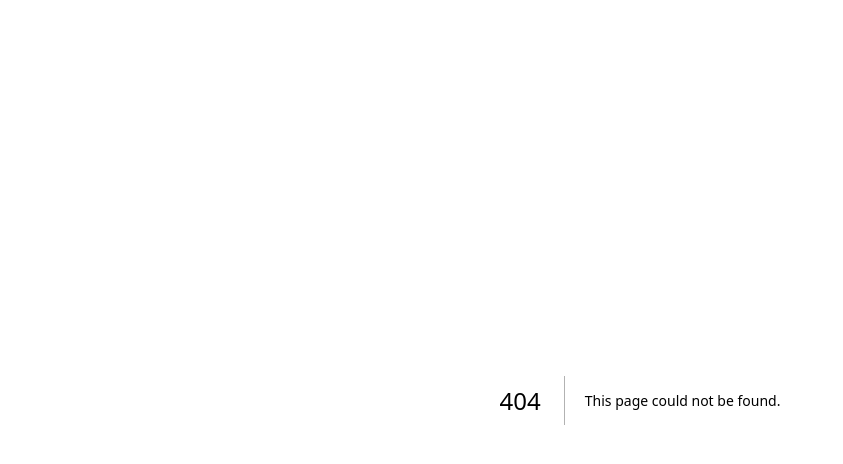
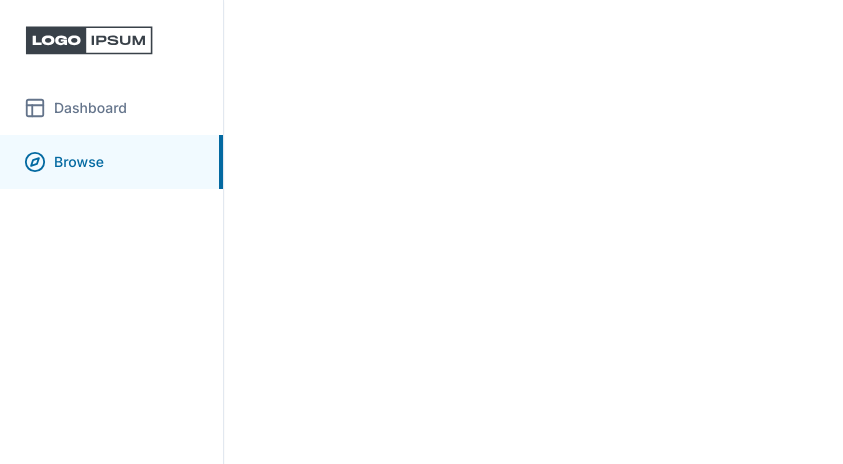
Before and after one commit to WNagorny/StudySpot, a Next.js app: page /search in a window 1280 px wide. Before the commit this address had no page. Shown: the top 464 px of the page, without its empty margins (0-843 px from the left). Built offline with nearby package versions, Linux system fonts and the light colour scheme.

Commit message:
added sidebar, sidebar-routes,sidebar-item components

```diff
--- /dev/null
+++ b/app/(dashboard)/(routes)/search/page.tsx
@@ -0,0 +1,9 @@
+const SearchPage = () => {
+   return (
+      <div>
+         This is a searchPage
+      </div>
+    );
+}
+
+export default SearchPage;
--- /dev/null
+++ b/app/(dashboard)/_components/logo.tsx
@@ -0,0 +1,9 @@
+import Image from "next/image";
+
+const Logo = () => {
+   return (
+      <Image height={130} width={130} alt="logo" src="/logo.svg"/>
+    );
+}
+
+export default Logo;
--- /dev/null
+++ b/app/(dashboard)/_components/sidebar-item.tsx
@@ -0,0 +1,53 @@
+'use client';
+
+import { LucideIcon } from 'lucide-react';
+import { usePathname, useRouter } from 'next/navigation';
+
+import { cn } from '@/lib/utils';
+
+interface SidebarItemProps {
+	icon: LucideIcon;
+	label: string;
+	href: string;
+}
+
+export const SidebarItem = ({ icon: Icon, label, href }: SidebarItemProps) => {
+	const pathname = usePathname();
+	const router = useRouter();
+
+	const isActive =
+		(pathname === '/' && href === '/') ||
+		pathname === href ||
+		pathname?.startsWith(`${href}/`);
+
+	const onClick = () => {
+		router.push(href);
+	};
+
+	return (
+		<button
+			onClick={onClick}
+			type='button'
+			className={cn(
+				'flex items-center gap-x-2 text-slate-500 text-sm font-[500] pl-6 transition-all hover:text-slate-600 hover:bg-slate-300/20',
+				isActive &&
+					'text-sky-700 bg-sky-200/20 hover:bg-sky-200/20 hover:text-sky-700'
+			)}
+		>
+			<div className='flex items-center gap-x-2 py-4'>
+				<Icon
+					size={22}
+					className={cn('text-slate-500', isActive && 'text-sky-700')}
+				/>
+				{label}
+			</div>
+
+			<div
+				className={cn(
+					'ml-auto opacity-0 border-2 border-sky-700 h-full transition-all',
+					isActive && 'opacity-100'
+				)}
+			/>
+		</button>
+	);
+};
--- /dev/null
+++ b/app/(dashboard)/_components/sidebar-routes.tsx
@@ -0,0 +1,36 @@
+'use client';
+
+import { Layout, Compass } from "lucide-react";
+import { SidebarItem } from "./sidebar-item";
+
+const questRoutes = [
+   {
+      icon: Layout,
+      label: "Dashboard",
+      href: "/",
+   },
+   {
+      icon: Compass,
+      label: "Browse",
+      href: "/search",
+   },
+]
+
+const SidebarRoutes = () => {
+
+   const routes = questRoutes;
+
+	return (
+   <div className='flex flex-col w-full'>
+      {routes.map((route) => (
+         <SidebarItem
+            key={route.href}
+            icon={route.icon}
+            label={route.label}
+            href={route.href}
+         />
+      ))}
+   </div>)
+};
+
+export default SidebarRoutes;
--- /dev/null
+++ b/app/(dashboard)/_components/sidebar.tsx
@@ -0,0 +1,15 @@
+import Logo from "./logo"
+import SidebarRoutes from "./sidebar-routes"
+
+export const Sidebar = () => {
+   return (
+      <div className="h-full border-r flex flex-col overflow-y-auto bg-white shadow-sm">
+         <div className="p-6">
+            <Logo />
+         </div>
+         <div className=" flex flex-col w-full">
+            <SidebarRoutes />
+         </div>
+      </div>
+   )
+}
--- /dev/null
+++ b/app/(dashboard)/layout.tsx
@@ -0,0 +1,17 @@
+import { Sidebar } from "./_components/sidebar";
+
+
+const DashboardLayout = ({children}:{
+   children: React.ReactNode;
+}) => {
+   return (
+   <div className="h-full">
+      <div className="hidden md:flex h-full w-56 flex-col fixed inset-y-0 z-50">
+         <Sidebar/>
+      </div>
+      {children}
+   </div>
+   );
+}
+
+export default DashboardLayout;
```
Also changed, not shown: public/logo.svg (added).
